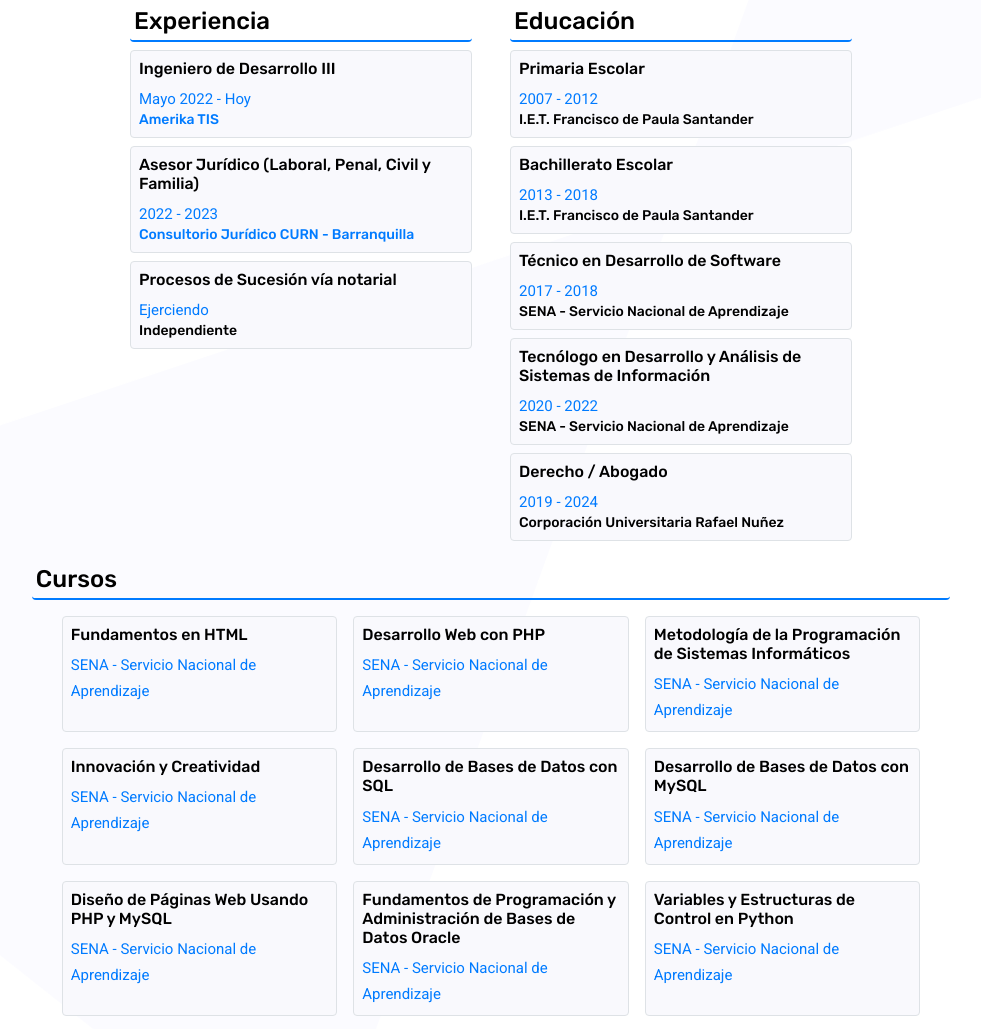
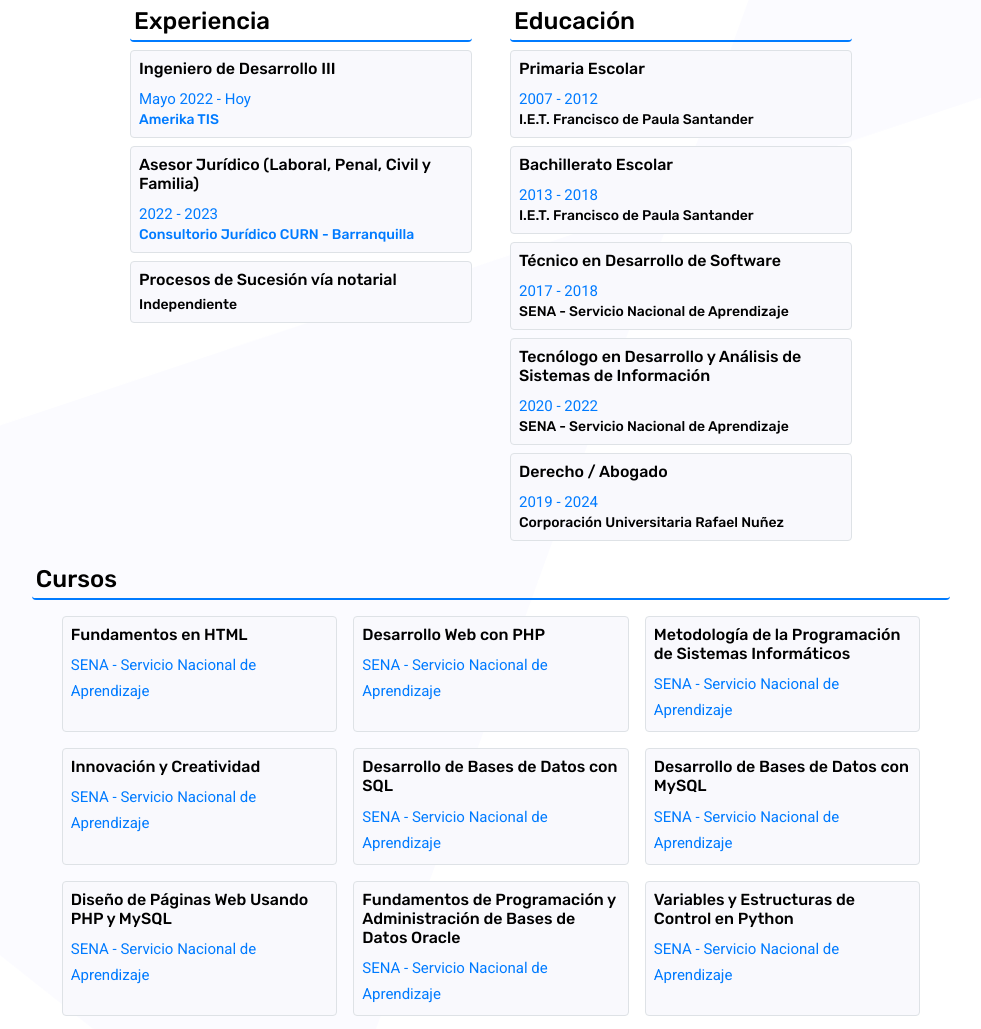
Before and after one commit to CarlosIriarteConsuegra/PortafolioDev, a plain HTML site: page index.html in a window 1280 px wide. Shown: the part 1618-2647 px from the top of the page, without its empty margins (149-1130 px from the left). Drawn offline with Linux system fonts and the light colour scheme; some packages are replaced by stand-ins of ours.

Commit message:
Actualizacion

```diff
--- a/index.html
+++ b/index.html
@@ -321,7 +321,6 @@
 								</div>
 								<div class="col-sm-12 border rounded p-2 mb-2 text-left feature_item">
 									<h5>Procesos de Sucesión vía notarial</h5>
-									<p class="text-primary mb-0">Ejerciendo</p>
 									<h6 class="mb-0"><a>Independiente</a></h6>
 								</div>
 							</div>
```
